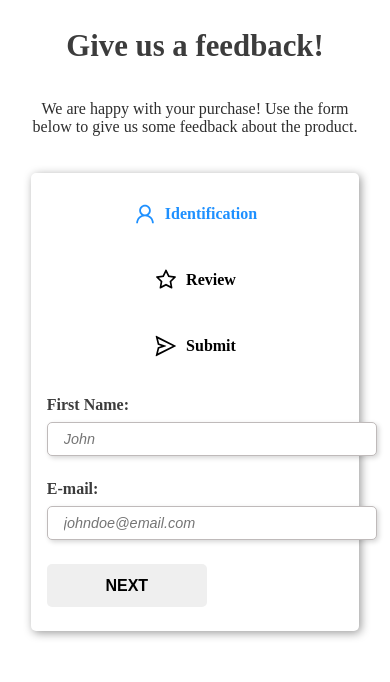
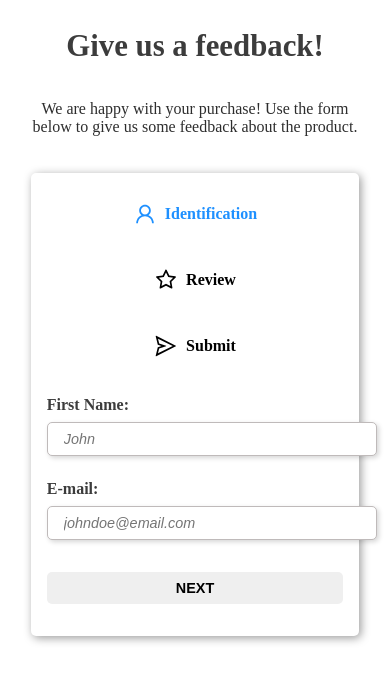
Before and after one commit to wagnnermorais/Front-end-immersion-ReactJS, a React (Vite) app in the folder React Projects/Multi Step Form/: page / in a window 390 px wide. Shown: the top 682 px of the page. Built offline with nearby package versions, Linux system fonts and the light colour scheme; the HTML template or start-up script is replaced by a standard one.

Commit message:
feat: creating responsive button component layout

```diff
--- a/React Projects/Multi Step Form/styles/Components/Button.css
+++ b/React Projects/Multi Step Form/styles/Components/Button.css
@@ -13,3 +13,12 @@
 .button:hover {
   background: #bebebe;
 }
+
+@media screen and (max-width: 650px) {
+  .button {
+    padding: 0.5rem 1rem;
+    font-size: 0.9rem;
+    margin: 0.5rem 0;
+    width: 100%;
+  }
+}
```
